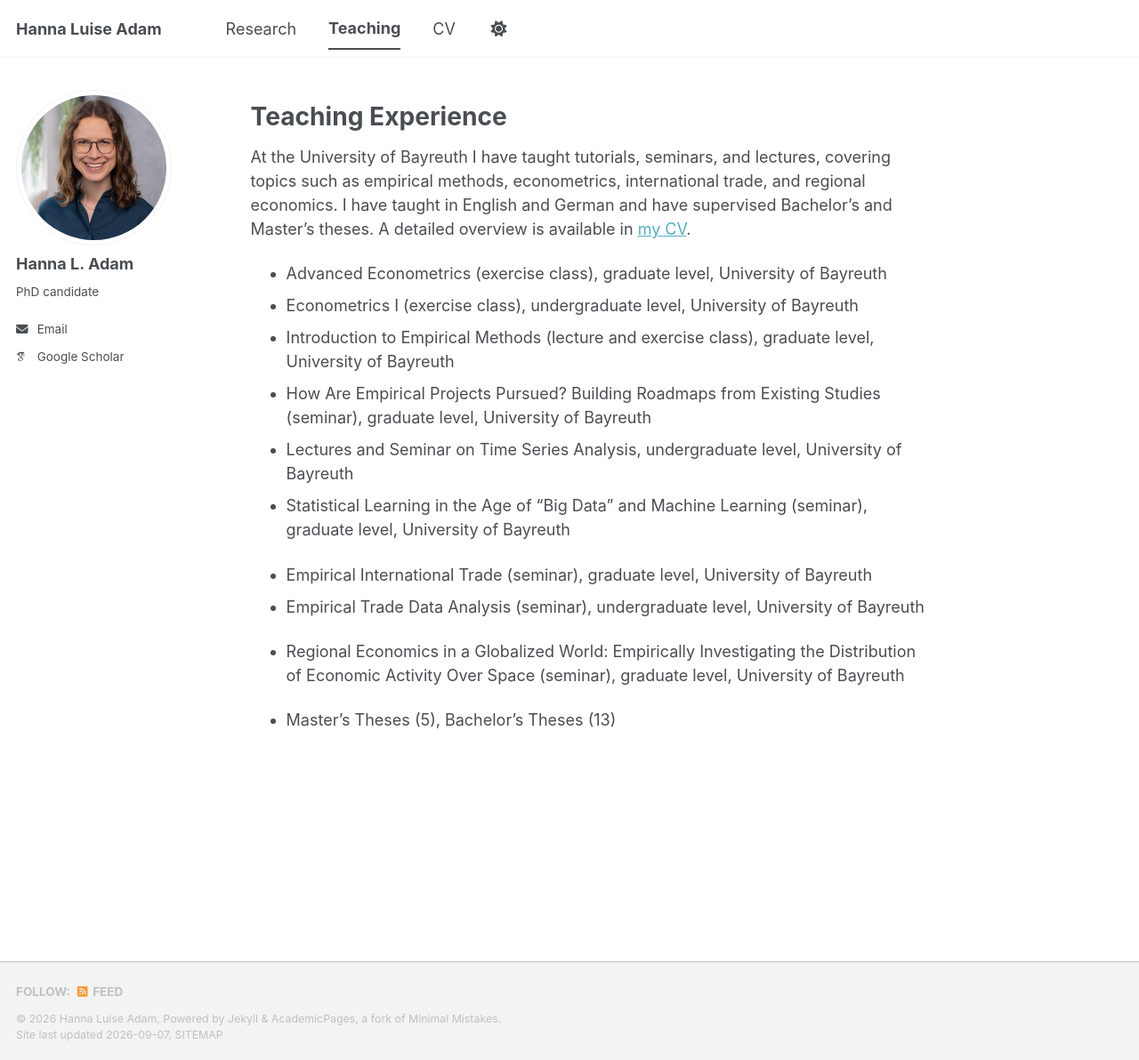
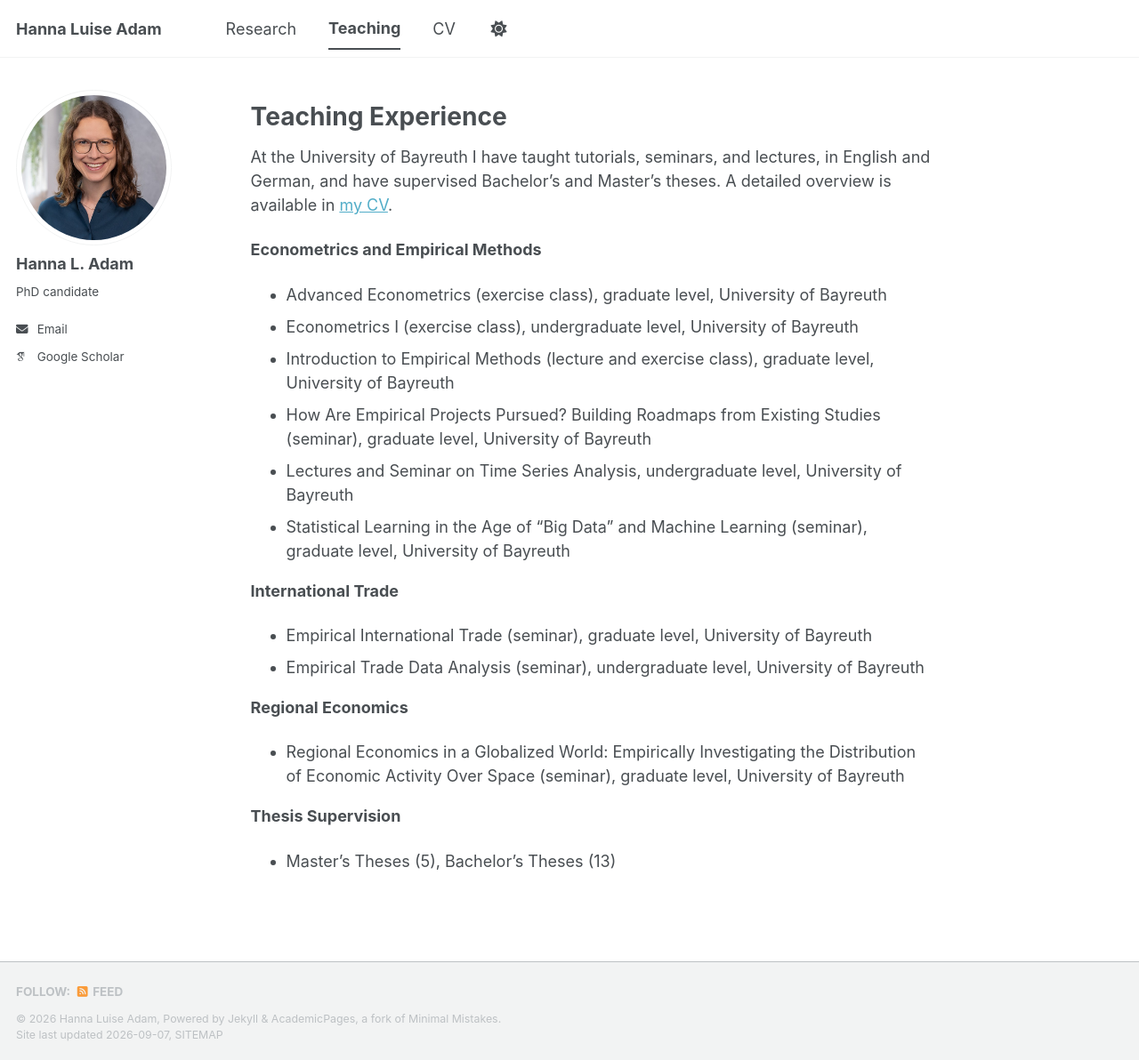
Before and after one commit to hanna-l-adam/hanna-l-adam.github.io, a Jekyll site: the page built from _pages/teaching.md, in a window 1280 px wide and 1192 px high. Shown: the whole window at 89% size. Built offline with Jekyll 4.4.1, drawn with Linux system fonts in a browser that asks for light colours; some web fonts are replaced; a script bundle is joined from its source files by our own code; library files that are not in the unit come from our copies.

Commit message:
Update teaching.md

```diff
--- a/_pages/teaching.md
+++ b/_pages/teaching.md
@@ -5,8 +5,9 @@ author_profile: true
 ---
 
 # Teaching Experience
-At the University of Bayreuth I have taught tutorials, seminars, and lectures, covering topics such as empirical methods, econometrics, international trade, and regional economics. I have taught in English and German and have supervised Bachelor's and Master's theses. A detailed overview is available in <a href="/files/CV_HannaAdam_Eng.pdf" target="_blank">my CV</a>.
+At the University of Bayreuth I have taught tutorials, seminars, and lectures, in English and German, and have supervised Bachelor's and Master's theses. A detailed overview is available in <a href="/files/CV_HannaAdam_Eng.pdf" target="_blank">my CV</a>.
 
+**Econometrics and Empirical Methods**
 - Advanced Econometrics (exercise class), graduate level, University of Bayreuth
 - Econometrics I (exercise class), undergraduate level, University of Bayreuth
 - Introduction to Empirical Methods (lecture and exercise class), graduate level, University of Bayreuth
@@ -14,9 +15,12 @@ At the University of Bayreuth I have taught tutorials, seminars, and lectures, c
 - Lectures and Seminar on Time Series Analysis, undergraduate level, University of Bayreuth
 - Statistical Learning in the Age of "Big Data" and Machine Learning (seminar), graduate level, University of Bayreuth
 
+**International Trade**
 - Empirical International Trade (seminar), graduate level, University of Bayreuth
 - Empirical Trade Data Analysis (seminar), undergraduate level, University of Bayreuth
 
+**Regional Economics**
 - Regional Economics in a Globalized World: Empirically Investigating the Distribution of	Economic Activity Over Space (seminar), graduate level, University of Bayreuth
 
+**Thesis Supervision**
 - Master's Theses (5), Bachelor's Theses (13)
```
